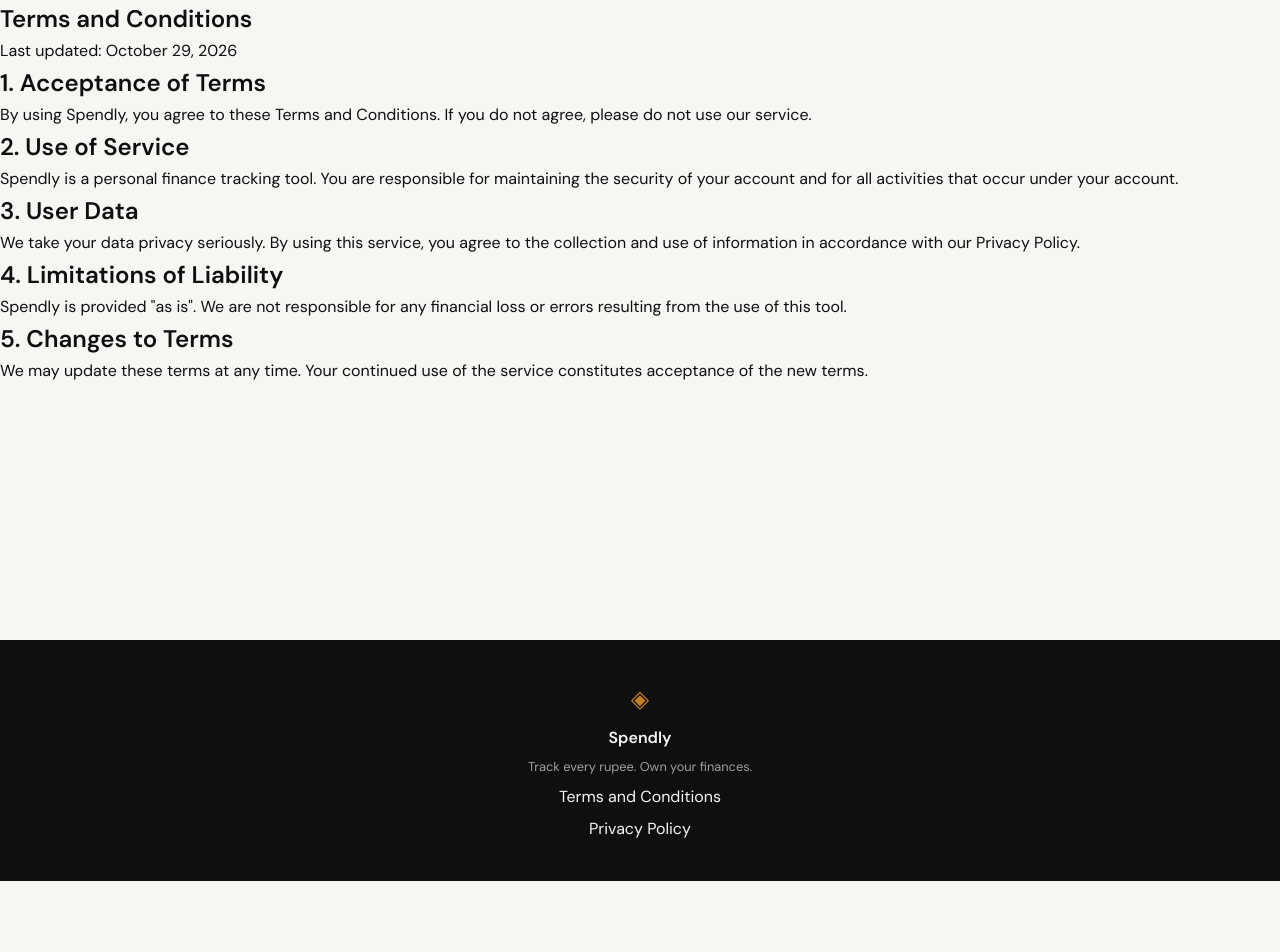
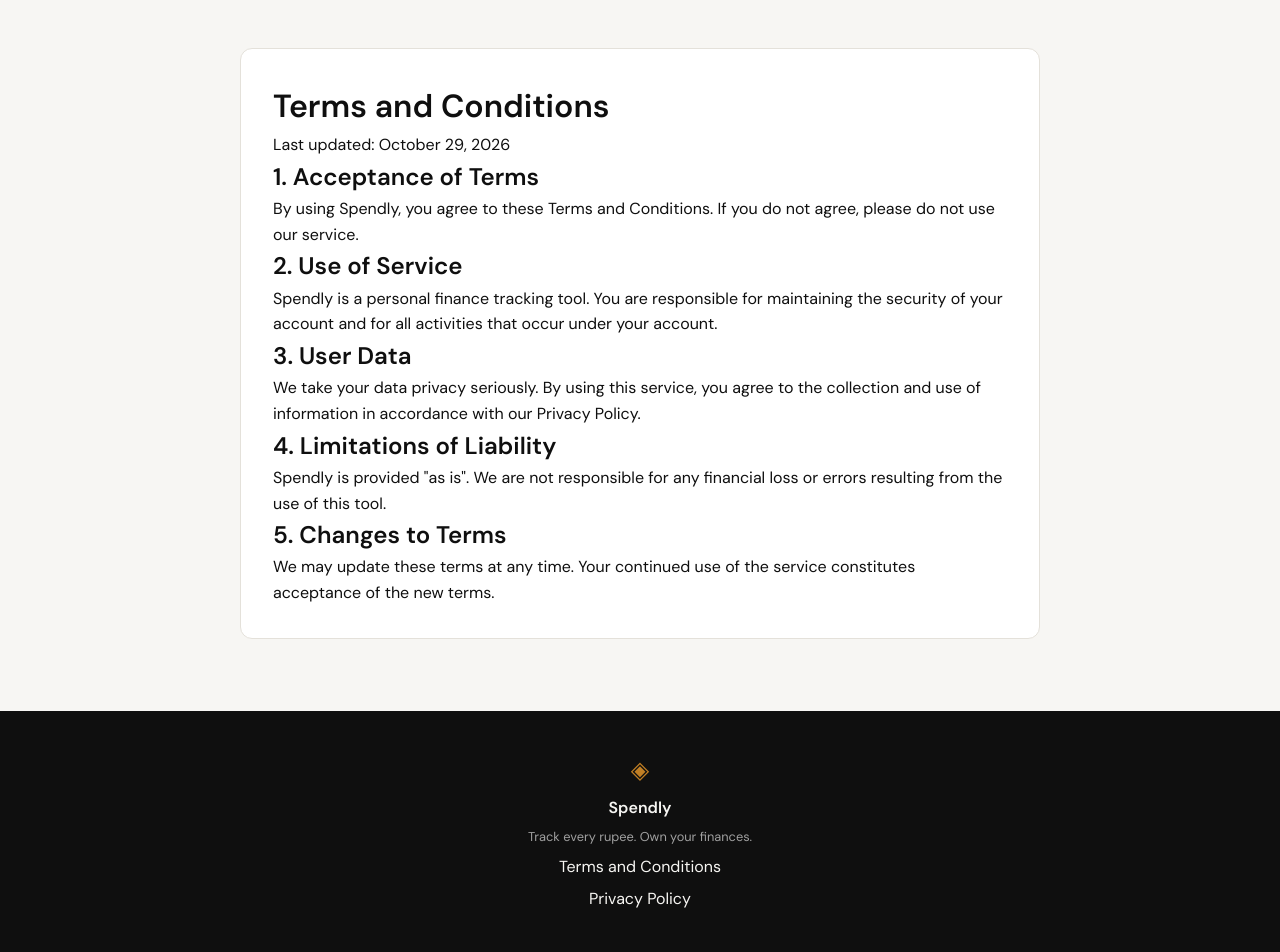
Before and after one commit to Amith501/-Phyton-Flask-project, a Flask app: page /terms in a window 1280 px wide. Shown: the part 61-1013 px from the top of the page. Before the commit the page ends 942 px from the top, so only its background shows below. Run offline with Flask 3, Linux system fonts and the light colour scheme.

Commit message:
landing: update Terms and Conditions page appearance to match theme
Co-Authored-By: Claude Sonnet 4.5 <noreply@anthropic.com>

```diff
--- a/templates/terms.html
+++ b/templates/terms.html
@@ -3,8 +3,8 @@
 {% block title %}Terms and Conditions — Spendly{% endblock %}
 
 {% block content %}
-<main class="main-content">
-    <section class="terms">
+<div class="auth-section">
+    <div class="auth-card" style="max-width: 800px; width: 100%;">
         <h1>Terms and Conditions</h1>
         <p>Last updated: October 29, 2026</p>
 
@@ -22,6 +22,6 @@
 
         <h2>5. Changes to Terms</h2>
         <p>We may update these terms at any time. Your continued use of the service constitutes acceptance of the new terms.</p>
-    </section>
-</main>
+    </div>
+</div>
 {% endblock %}
```
